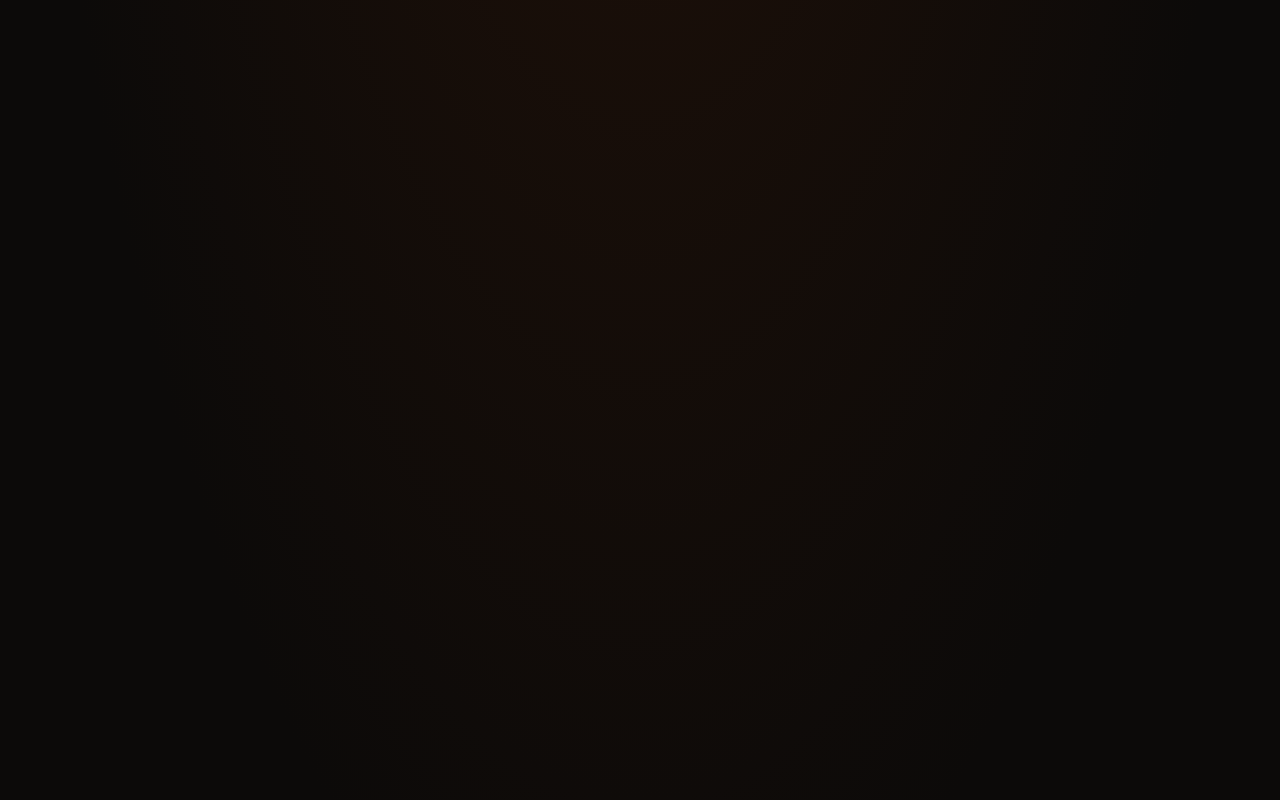
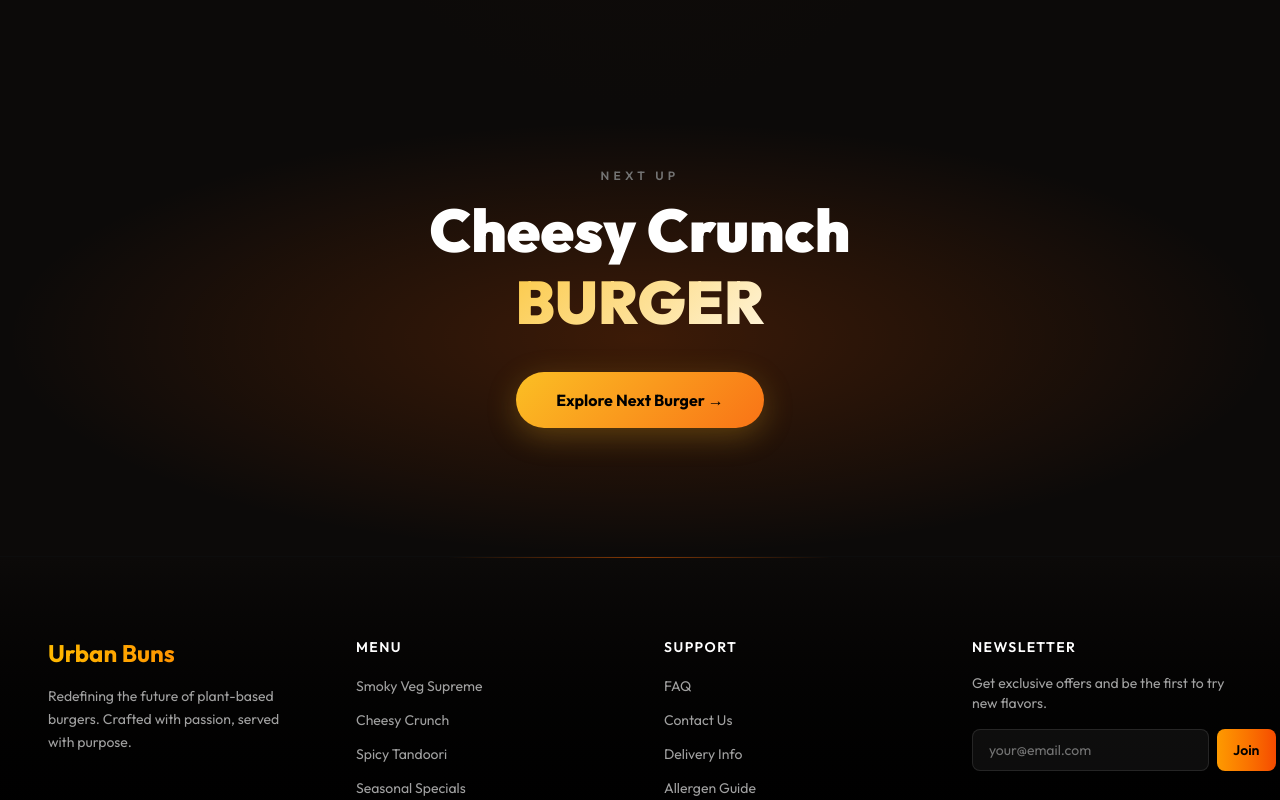
Before and after one commit to malinikochar/urbunbuns, a Next.js app: page / in a window 1280 px wide. Shown: the part 2920-3720 px from the top of the page. Built offline with nearby package versions, Linux system fonts and the light colour scheme.

Commit message:
Fix: eliminate blank space dead zone at the end of scroll sections

```diff
--- a/app/page.tsx
+++ b/app/page.tsx
@@ -44,7 +44,7 @@ export default function Home() {
       </AnimatePresence>
 
       {/* Next burger CTA section */}
-      <section className="relative flex flex-col items-center justify-center py-32 px-6 text-center overflow-hidden">
+      <section className="relative flex flex-col items-center justify-center pt-12 pb-32 px-6 text-center overflow-hidden">
         {/* ambient glow */}
         <div
           className="absolute inset-0 opacity-20"
--- a/components/ProductBurgerScroll.tsx
+++ b/components/ProductBurgerScroll.tsx
@@ -249,7 +249,7 @@ export default function ProductBurgerScroll({
   }, [resizeCanvas]);
 
   return (
-    <div ref={containerRef} className="h-[500vh] relative">
+    <div ref={containerRef} className="h-[380vh] relative">
       <div className="sticky top-0 h-screen w-full flex items-center justify-center overflow-hidden">
         <canvas ref={canvasRef} className="w-full h-full" />
       </div>
--- a/components/ProductTextOverlays.tsx
+++ b/components/ProductTextOverlays.tsx
@@ -12,7 +12,7 @@ const sections = [
   { start: 0.0, end: 0.25, type: "intro" },
   { start: 0.25, end: 0.5, type: "details" },
   { start: 0.5, end: 0.75, type: "freshness" },
-  { start: 0.75, end: 1.0, type: "buy" },
+  { start: 0.75, end: 1.5, type: "buy" },
 ];
 
 function getSectionOpacity(
```
